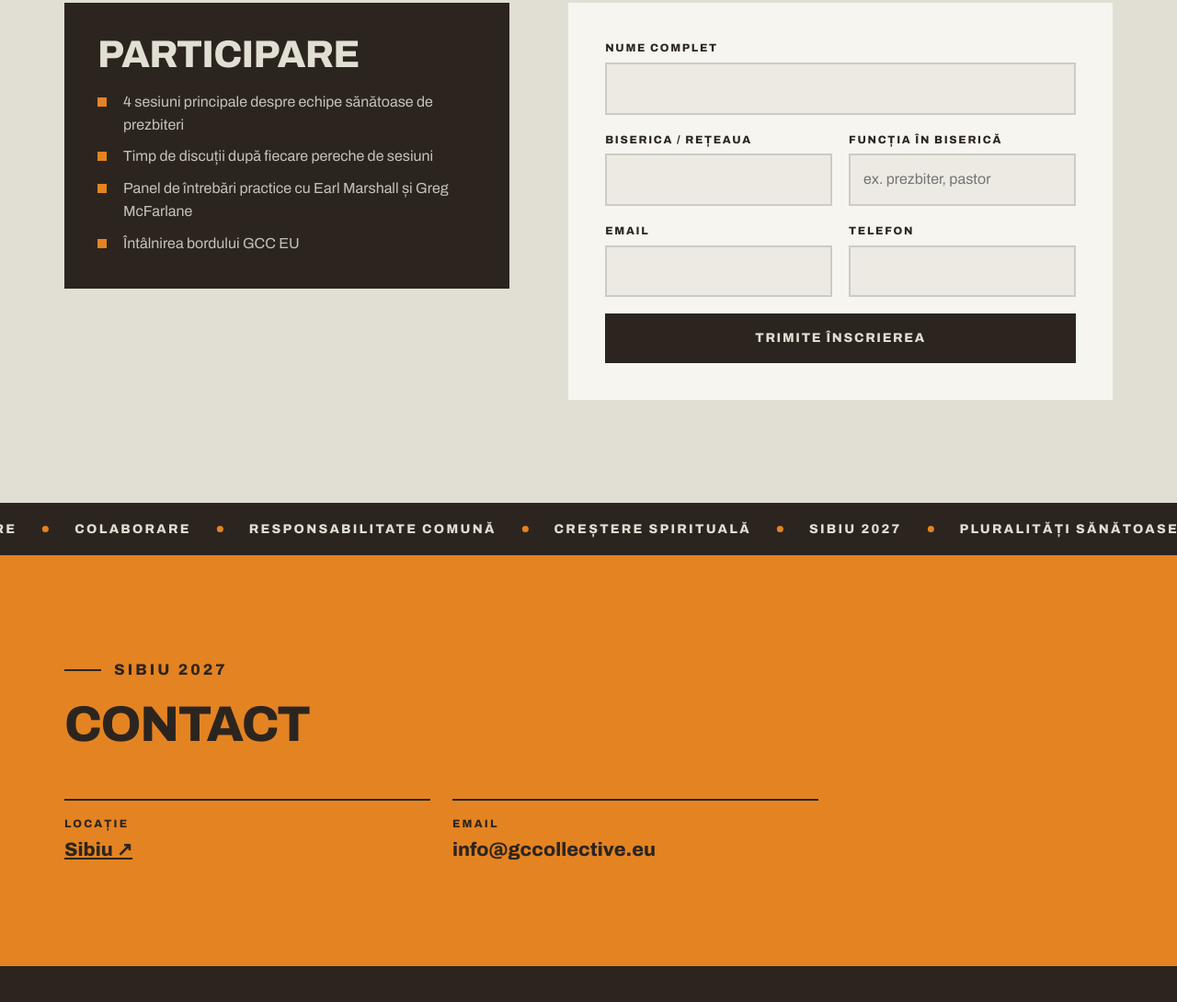
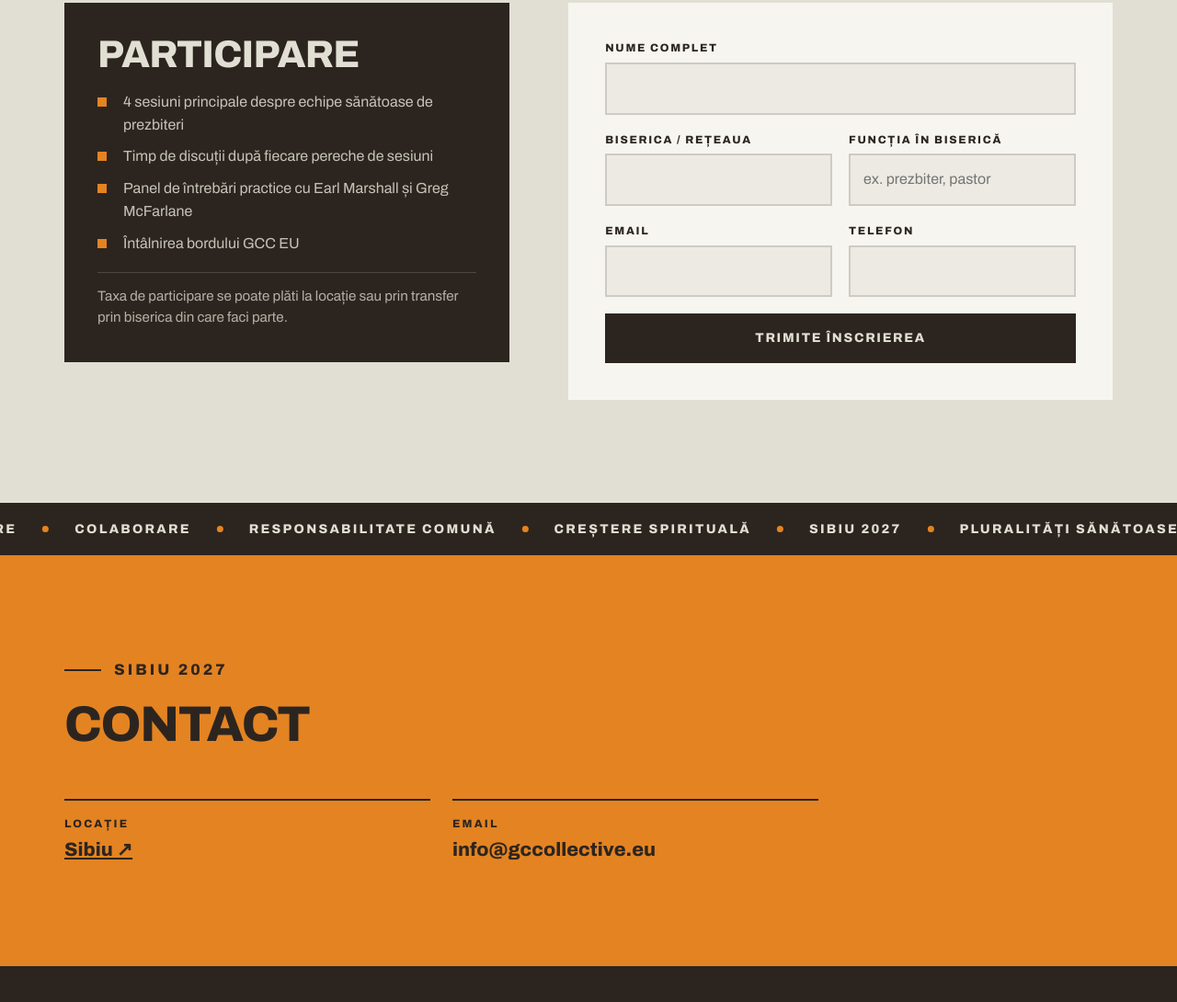
Before and after one commit to metanoiabr17/metanoia-site, a plain HTML site: page conferinta-sibiu-2027/index.html in a window 1280 px wide. Shown: the part 4503-5593 px from the top of the page at 92% size. Drawn offline with Linux system fonts and the light colour scheme.

Commit message:
Conferință Sibiu 2027: modalitățile de plată a taxei
Co-Authored-By: Claude Opus 5.5 <noreply@anthropic.com>
Claude-Session: https://claude.ai/code/session_01K9DNrCjZEcc43GTSYgmpBQ

```diff
--- a/conferinta-sibiu-2027/index.html
+++ b/conferinta-sibiu-2027/index.html
@@ -376,6 +376,7 @@ footer .wrap{padding-block:48px 32px;display:grid;gap:28px}
             <li>Panel de întrebări practice cu Earl Marshall și Greg McFarlane</li>
             <li>Întâlnirea bordului GCC EU</li>
           </ul>
+          <p class="pay">Taxa de participare se poate plăti la locație sau prin transfer prin biserica din care faci parte.</p>
         </div>
         <div>
           <form class="reg" id="regForm" action="https://formsubmit.co/fcdc1bb56c6e460894f67941426d994d" method="POST" novalidate>
```
